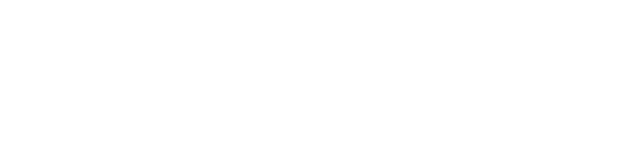
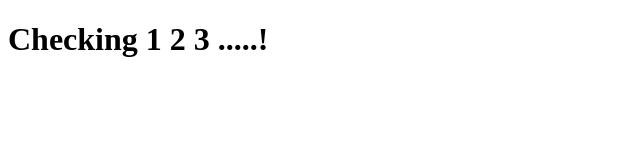
Before and after one commit to mumtaz1000/wie20s, a plain HTML site: page index.html in a window 1280 px wide. Shown: the whole page, without its empty margins (0-640 px from the left). Drawn offline with Linux system fonts and the light colour scheme.

Commit message:
Checking the change

```diff
--- a/index.html
+++ b/index.html
@@ -2,5 +2,7 @@
 <html lang="en">
 
 <head></head>
-<body></body>
+<body>
+    <h1>Checking 1 2 3 .....!</h1>
+</body>
 </html>
```
